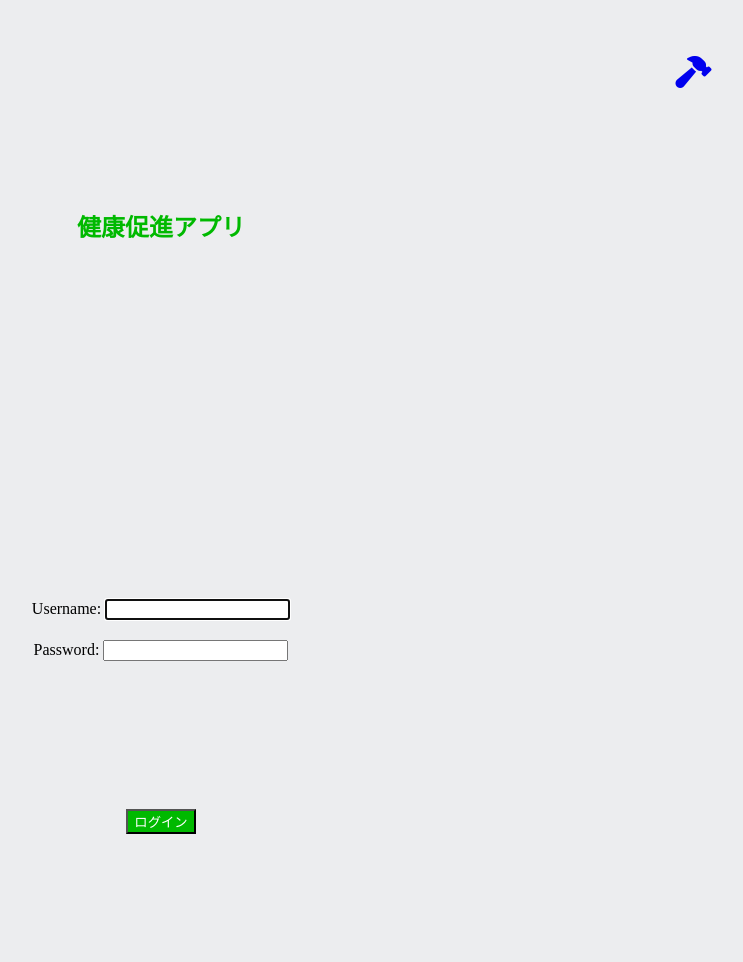
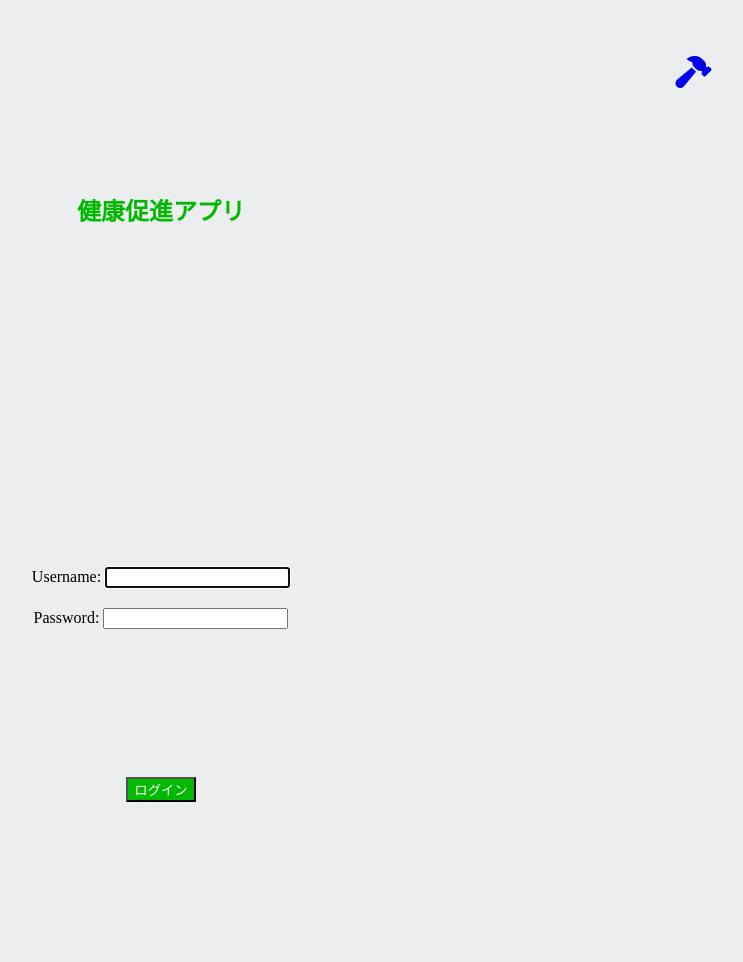
Before and after one commit to kake01/django_test, a Django app: page / in a window 1280 px wide. Shown: the whole page, without its empty margins (479-1222 px from the left). After the commit the page ends 802 px from the top, so only its background shows below. Run offline with Django 3.2, Linux system fonts and the light colour scheme; some libraries are stand-ins or nearby versions.

Commit message:
cssの修正

```diff
--- a/accounts/static/accounts/css/login.css
+++ b/accounts/static/accounts/css/login.css
@@ -7,14 +7,14 @@ body {
 
 h1 {
     color: #00b900;
-    padding: 20%;
+    padding: 15%;
     font-size: x-large;
 }
 
 .btn {
     background-color: #00b900;
     color: white;
-    margin: 20%;
+    margin: 10%;
 }
 
 .post {
--- a/accounts/templates/accounts/login.html
+++ b/accounts/templates/accounts/login.html
@@ -10,14 +10,12 @@
 
 <!--body内のマークアップ -->
 {% block content %}
+<main>
   <div class="container">
     <div class="row">
-    <div class="col-12">
       <h1>健康促進アプリ</h1>
     </div>
-  </div>
     <div class="row">
-    <div class="col-12">
       <div class="post">
         <form method="post">
           {% csrf_token %}
@@ -25,7 +23,6 @@
           {{ form.as_p }}
           <button type="submit" class="btn btn-primary">ログイン</button>
         </form>
-      </div>
       </div>
     </div>
 
@@ -36,4 +33,5 @@
       <a href="#"><i class="far fa-plus-square fa-2x float-right"></i></a>
     </div> {% endcomment %}
   </div>
+</main>
 {% endblock %}
--- a/base/static/base/css/index.css
+++ b/base/static/base/css/index.css
@@ -2,6 +2,9 @@ body {
     margin: unset;
 }
 p {
+    margin: unset;
+}
+h1 {
     margin: unset;
 }
 @media screen and (min-width: 1000px) {
```
Also changed, not shown: db.sqlite3. Lines whose indentation alone changed are shown as unchanged.
